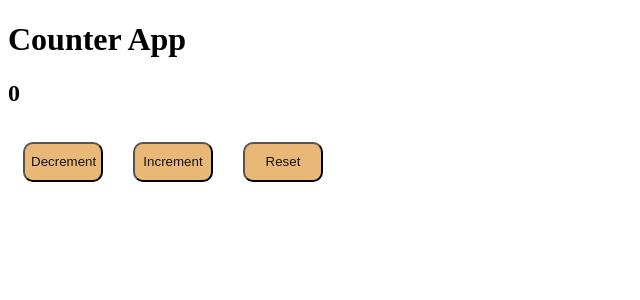
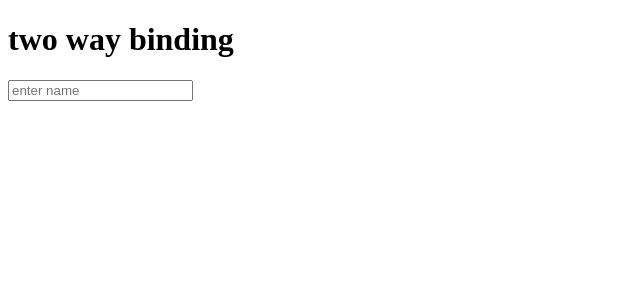
Before and after one commit to Sajiboahid007/AngularAp, an Angular app: page / in a window 1280 px wide. Shown: the top 300 px of the page, without its empty margins (0-640 px from the left). Built offline with nearby package versions, Linux system fonts and the light colour scheme.

Commit message:
two way binding

```diff
--- a/src/app/app.html
+++ b/src/app/app.html
@@ -1,9 +1,4 @@
-<h1>Counter App</h1>
-<div>
-  <h2>{{ count }}</h2>
-  <div>
-    <button class="btn" (click)="handleCounter(-1)">Decrement</button>
-    <button class="btn" (click)="handleCounter(1)">Increment</button>
-    <button class="btn" (click)="handleCounter(0)">Reset</button>
-  </div>
-</div>
+<h1>two way binding</h1>
+
+<input [(ngModel)]="name" type="text" placeholder="enter name">
+<h2>{{name}}</h2>
--- a/src/app/app.ts
+++ b/src/app/app.ts
@@ -2,39 +2,14 @@ import { Component, signal, SimpleChange } from '@angular/core';
 import { RouterOutlet } from '@angular/router';
 import { Login } from './login/login';
 import { Singup } from './singup/singup';
+import { FormsModule } from '@angular/forms';
 
 @Component({
   selector: 'app-root',
-  // imports: [Login, Singup],
+  imports: [FormsModule],
   templateUrl: './app.html',
   styleUrl: './app.css',
 })
 export class App {
-  count = 0;
-  decrement() {
-    this.count--;
-    if (this.count < 0) {
-      this.count = 0;
-    }
-    alert('counter can be negative');
-  }
-  increment() {
-    this.count++;
-  }
-  reset() {
-    this.count = 0;
-    alert('are you sure!');
-  }
-
-  public handleCounter(value: number) {
-    if (value === 0) {
-      this.count = 0;
-    } else {
-      this.count += value;
-      if (this.count < 0) {
-        this.count = 0;
-        alert('counter can be negative');
-      }
-    }
-  }
+name=''
 }
```
